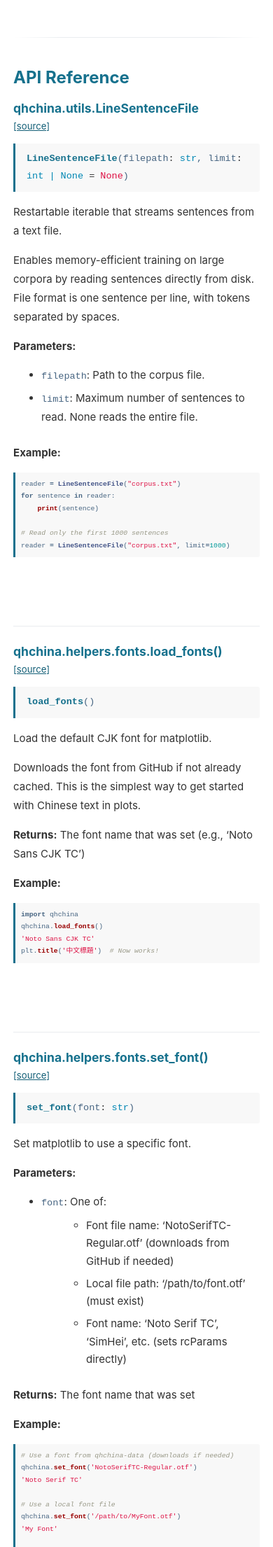
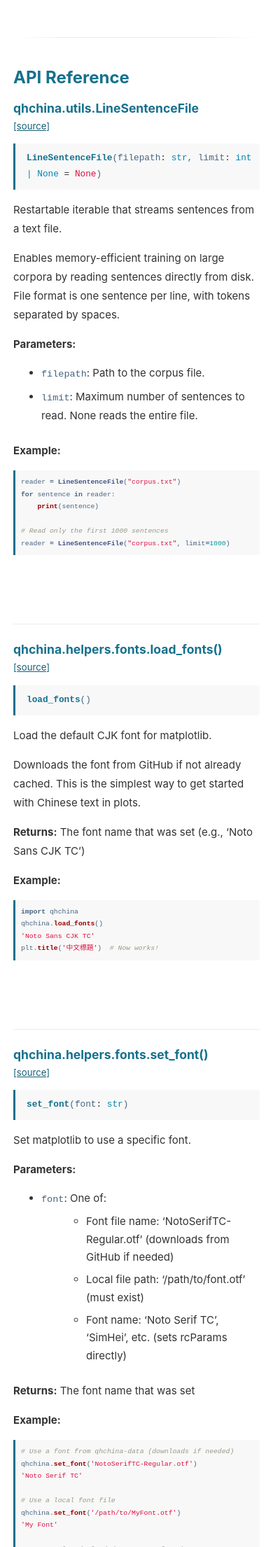
Before and after one commit to mcjkurz/qhchina-web, a Jekyll site: the page built from docs/helpers/index.md, in a window 390 px wide. Shown: the part 2268-4478 px from the top of the page at 70% size. Built offline with Jekyll 4.4.1, drawn with Linux system fonts in a browser that asks for light colours.

```diff
--- a/_config.yml
+++ b/_config.yml
@@ -60,4 +60,4 @@ goatcounter_code: qhchina # This will create the URL qhchina.goatcounter.com
 github: [metadata]
 
 # Cache busting version (auto-updated by make_docs.py)
-cache_version: 20260227094848
+cache_version: 20260227095105
--- a/assets/css/style.scss
+++ b/assets/css/style.scss
@@ -40,6 +40,7 @@ pre.signature {
   padding: 10px;
   padding-left: 1rem;
   border-left: 3px solid var(--primary-color);
+  font-size: 0.9em;
 
   code {
     white-space: pre-wrap !important;
@@ -47,7 +48,7 @@ pre.signature {
     overflow-x: visible !important;
     background: transparent;
     padding: 0;
-    font-size: 0.9em;
+    font-size: inherit;
 
     // Syntax highlighting for signatures (matching site theme)
     .sig-name { color: var(--primary-color); font-weight: bold; }  // function name (same as headers)
@@ -274,4 +275,8 @@ div[class^="language-"] {
   pre code {
     font-size: 0.85em;
   }
+
+  pre.signature {
+    font-size: 0.85em;
+  }
 }
```
